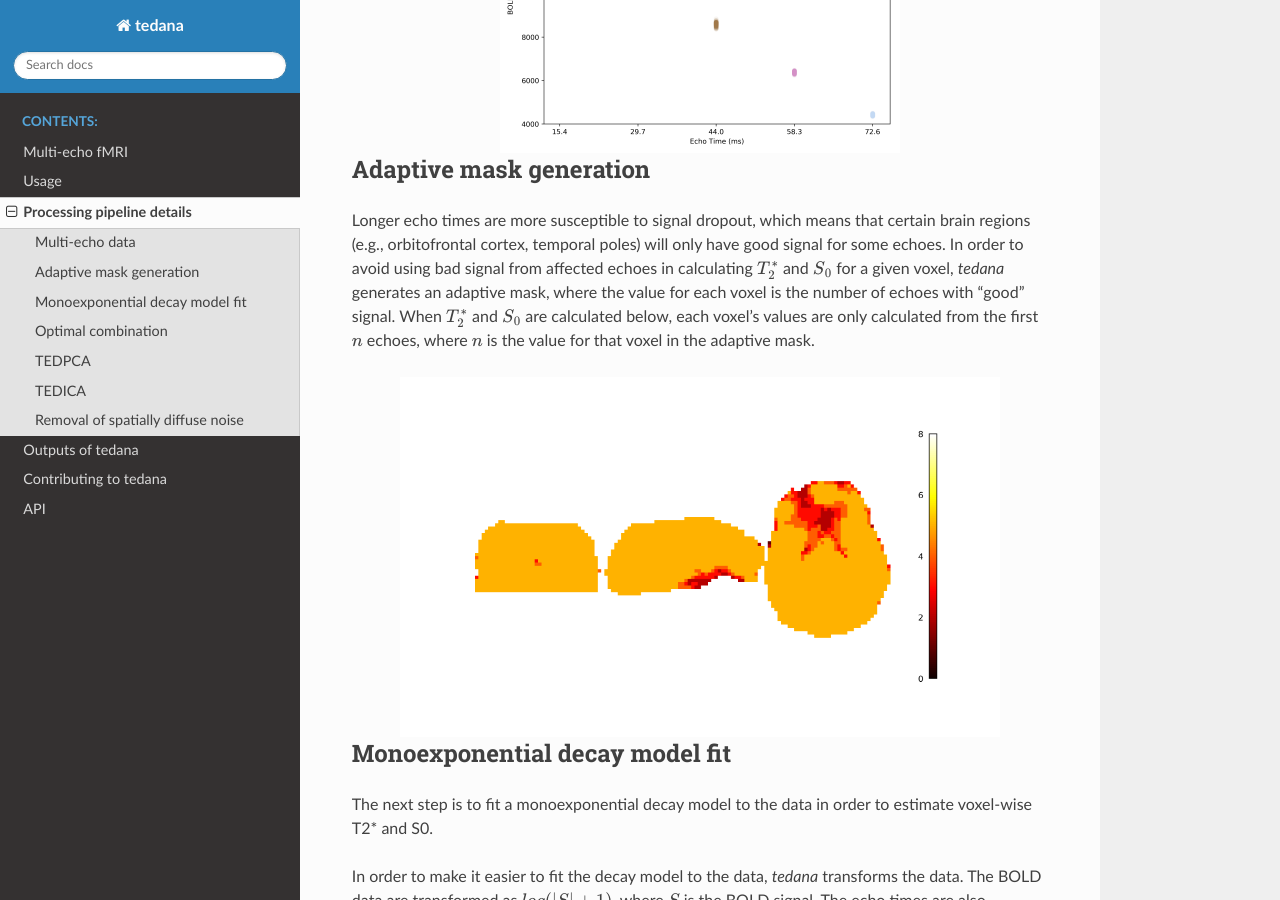
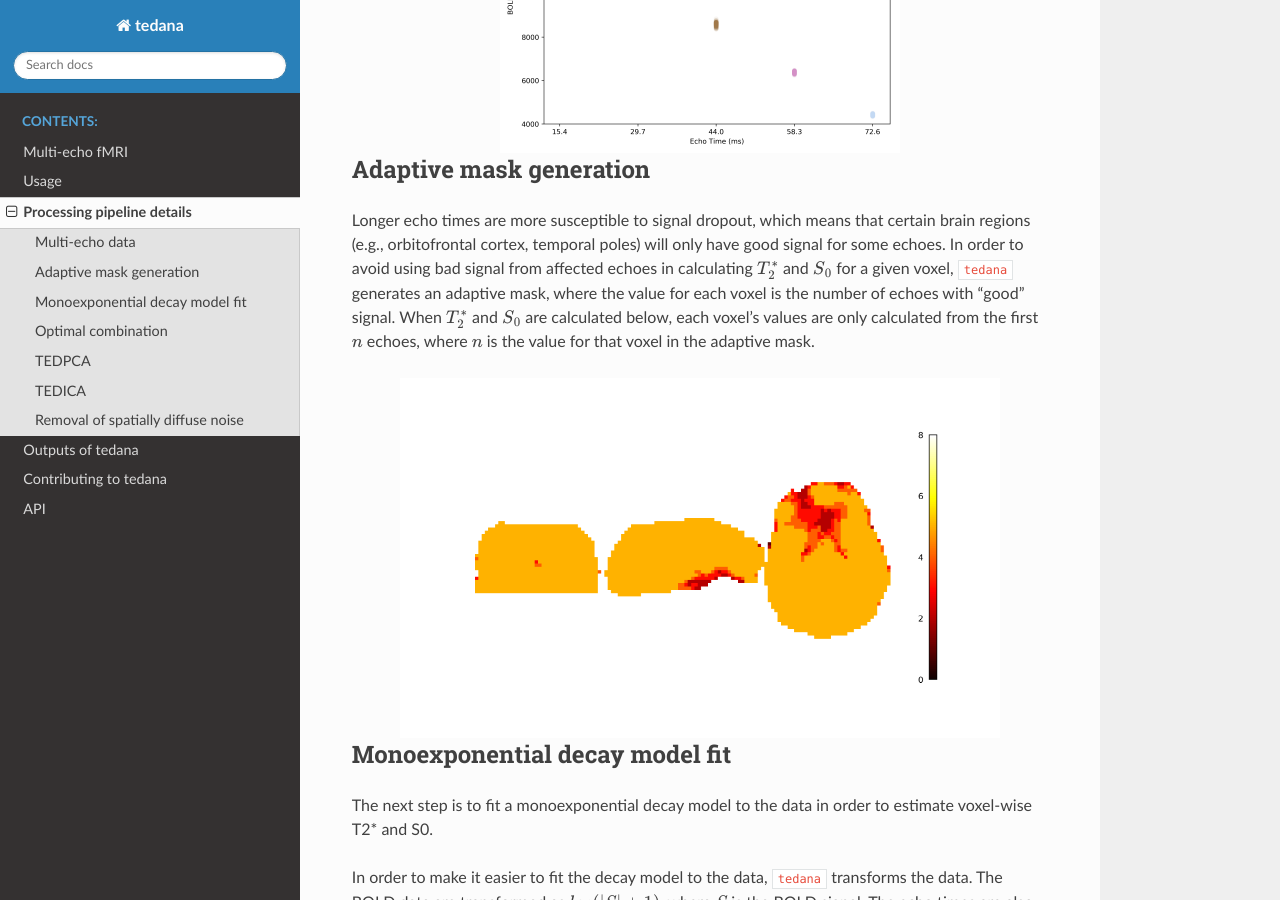
Before and after one commit to ME-ICA/tedana, a Sphinx documentation site: the page built from docs/approach.rst, in a window 1280 px wide and 900 px high, scrolled down 1945 px. Built offline with Sphinx 7.4.7 and the Read the Docs theme 2.0.0, drawn with Linux system fonts in a browser that asks for light colours; formulas are drawn with MathJax 3.

Commit message:
Fix some formatting.

```diff
--- a/docs/approach.rst
+++ b/docs/approach.rst
@@ -40,7 +40,7 @@ Longer echo times are more susceptible to signal dropout, which means that
 certain brain regions (e.g., orbitofrontal cortex, temporal poles) will only
 have good signal for some echoes. In order to avoid using bad signal from
 affected echoes in calculating :math:`T_{2}^*` and :math:`S_{0}` for a given voxel,
-`tedana` generates an adaptive mask, where the value for each voxel is the
+``tedana`` generates an adaptive mask, where the value for each voxel is the
 number of echoes with "good" signal. When :math:`T_{2}^*` and :math:`S_{0}` are
 calculated below, each voxel's values are only calculated from the first :math:`n`
 echoes, where :math:`n` is the value for that voxel in the adaptive mask.
@@ -54,7 +54,7 @@ Monoexponential decay model fit
 The next step is to fit a monoexponential decay model to the data in order to
 estimate voxel-wise T2* and S0.
 
-In order to make it easier to fit the decay model to the data, `tedana`
+In order to make it easier to fit the decay model to the data, ``tedana``
 transforms the data. The BOLD data are transformed as :math:`log(|S|+1)`, where
 :math:`S` is the BOLD signal. The echo times are also multiplied by -1.
 
@@ -131,7 +131,7 @@ time series.
 These components are subjected to component selection, the
 specifics of which vary according to algorithm.
 
-In the simplest approach, `tedana` uses Minka’s MLE to estimate the
+In the simplest approach, ``tedana`` uses Minka’s MLE to estimate the
 dimensionality of the data, which disregards low-variance components.
 
 A more complicated approach involves applying a decision tree to identify PCA
@@ -178,7 +178,7 @@ be fit to these betas. These models allow calculation of F-statistics for the
 A decision tree is applied to $\kappa$, $\rho$, and other metrics in order to
 classify ICA components as TE-dependent (BOLD signal), TE-independent
 (non-BOLD noise), or neither (to be ignored). The actual decision tree is
-dependent on the component selection algorithm employed. `tedana` includes
+dependent on the component selection algorithm employed. ``tedana`` includes
 two options: `kundu_v2_5`, which uses hardcoded thresholds applied to each of
 the metrics, and `kundu_v3_2`, which trains a classifier to select components.
 
```
